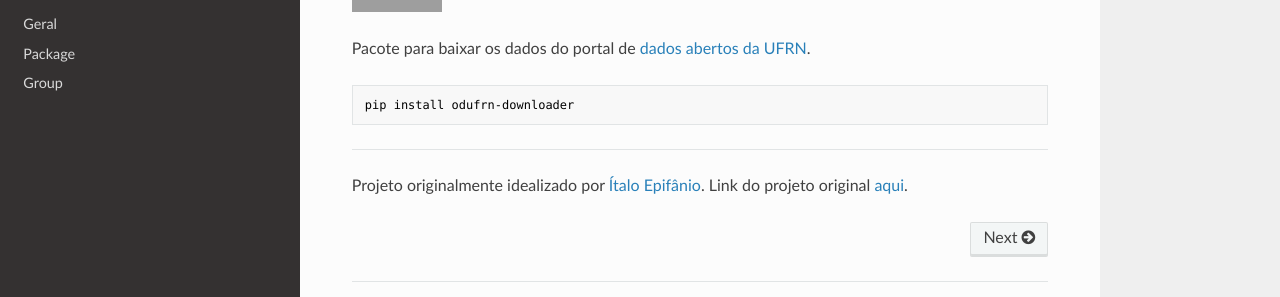
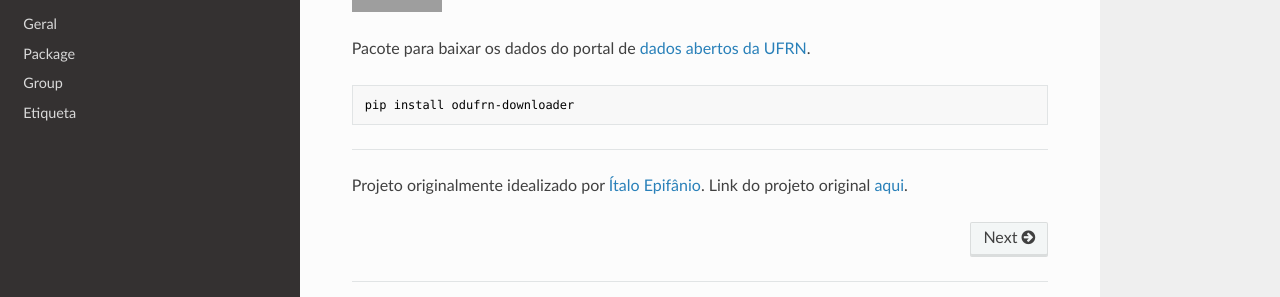
Before and after one commit to odufrn/odufrn-downloader, an MkDocs documentation site: the page built from docs/index.md, in a window 1280 px wide. Shown: the part 171-468 px from the top of the page. Built offline with MkDocs 1.6.1, drawn with Linux system fonts in a browser that asks for light colours; nearby versions of some CDN libraries; grey boxes are pictures that could not be loaded.

Commit message:
adiciona documentação

```diff
--- a/mkdocs.yml
+++ b/mkdocs.yml
@@ -9,6 +9,7 @@ nav:
         - guia-geral.md
         - guia-package.md
         - guia-group.md
+        - guia-etiqueta.md
 
 repo_url: https://github.com/odufrn/odufrn-downloader
 
```
